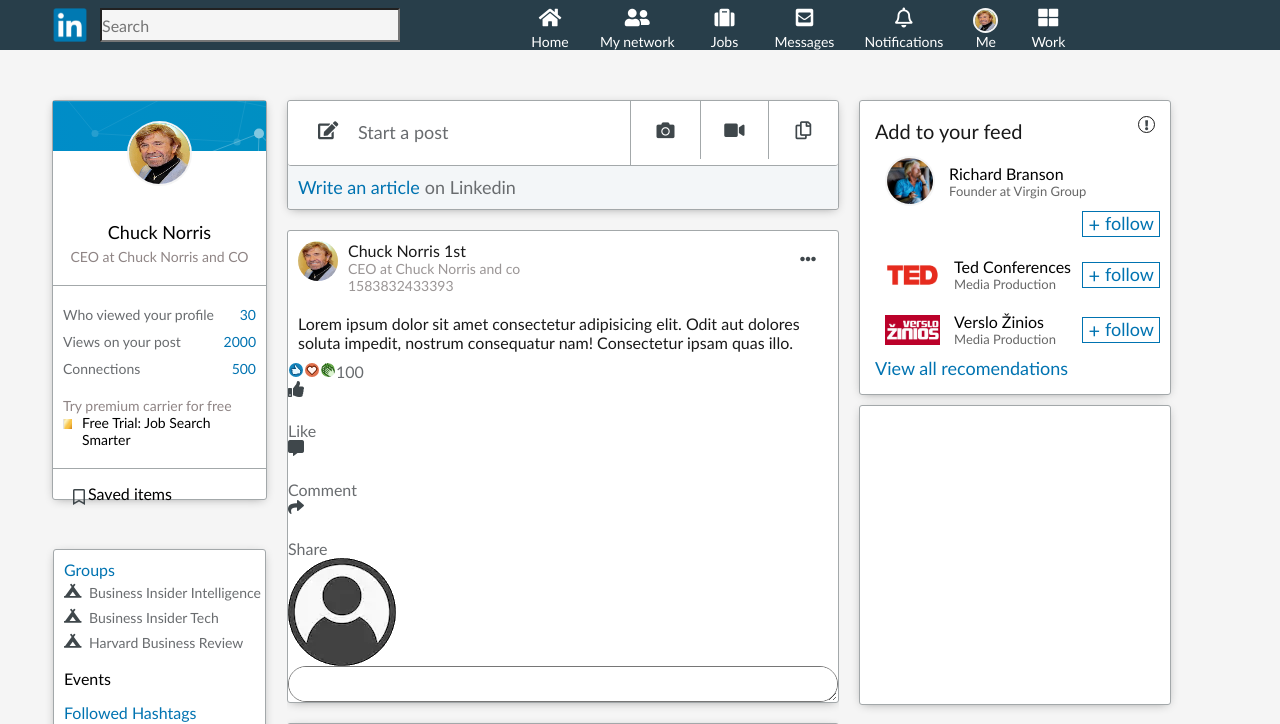
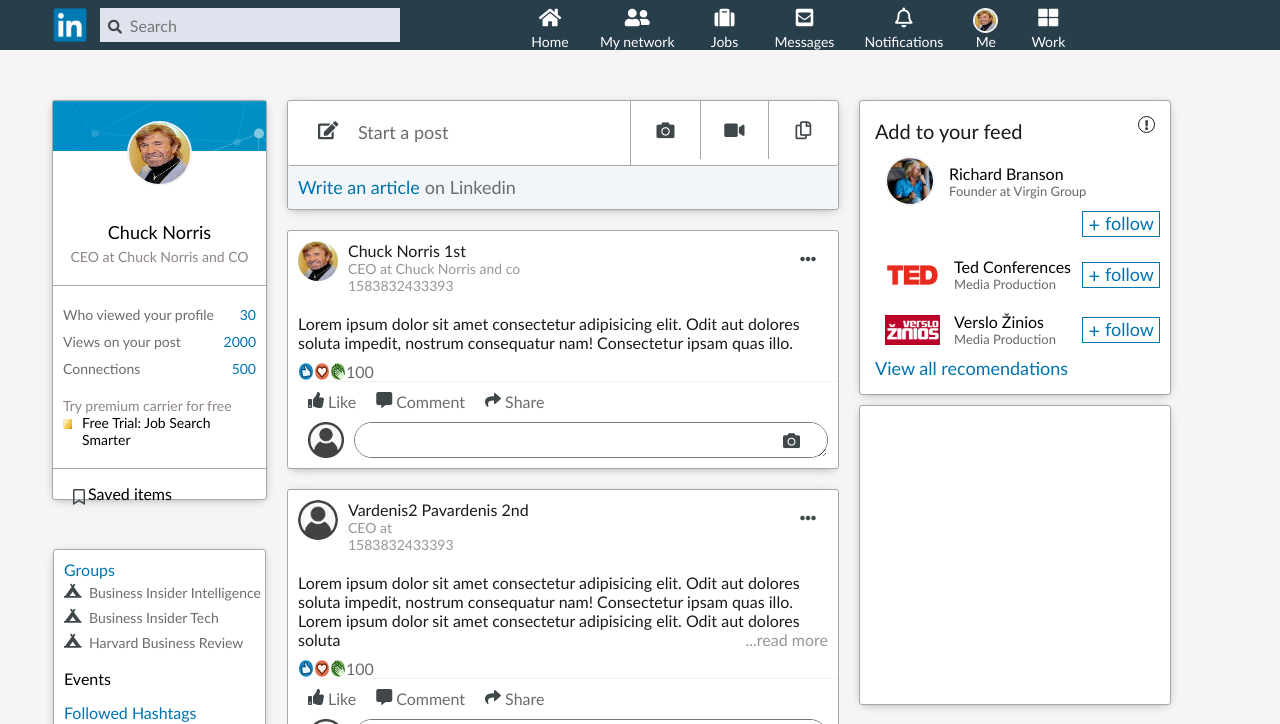
Before and after one commit to ievaskyriene/Linkedin, a plain HTML site: page index.html in a window 1280 px wide. Both pictures are taken after a click on the element "View all recomendations". Shown: the top 724 px of the page. Drawn offline with Linux system fonts and the light colour scheme.

Commit message:
searchNavFInal

```diff
--- a/css/style.css
+++ b/css/style.css
@@ -138,20 +138,35 @@ header {
             width: 60px;
         }
 
-        header > .navBar > .search {
+        header > .navBar >.search {
+            display: flex;
             height: 100%;
             width: 300px;
+            background-color: #e0e3ee;
 
 
         }
 
-        .navBar > .search > input {
-                height: 100%;
-                width: 100%;
-                font-size: 16px;
-                background-color: #f5f5f5;
-                outline: none ;
+            .navBar > .search > i {
+               height: 100%;
+               width: 30px;
+                padding-top: 12px;
+                font-size: 14px;
+                color: #3f474b;
+                border: 0px none;
+                background: transparent;
+
             }
+
+            .navBar > .search > input {
+                    height: 100%;
+                    width: 272px;
+                    font-size: 16px;
+                 outline: none;
+                    color: #3f474b;
+                    border: 0px none;
+                    background: transparent;
+                }
 
 /*leftPart*/
         .containerLeft{
@@ -572,33 +587,37 @@ header {
                 .post > .footer{
                     display: inline-block;
                     width: 100%;
+                    padding-left: 10px;
 
                 }
 
-                    .footer > .row{
+                    .footer > .reaction,
+                    .footer > .rowAction,
+                    .footer > .rowComment
+                    {
                         display: flex;
                         width: 100%;
                     }
 
-                    .footer > .row:first-child{
+                    .footer > .reaction{
                         border-bottom: 1px whitesmoke solid;
                     }
 
-                        .footer > .row > .action{
+                        .footer .action{
                             display: flex;
                             padding: 10px;
 
                         }
-                            .row > .action > i{
+                            .action > i{
                                 height: 20px;
                                 width: 20px;
                             }
 
-                            .row > .action > .texts{
+                            .action > .texts{
 
                             }
 
-                            .footer > .row > img{
+                            .footer > .rowComment > img{
                                 display: inline-block;
                                 width: 36px;
                                 height: 36px;
@@ -610,7 +629,7 @@ header {
 
                             }
 
-                            .footer > .row > .comment-form{
+                            .footer .comment-form{
                                 display: inline-block;
                                 width: calc(100% - 66px);
                                 float: right;
--- a/index.html
+++ b/index.html
@@ -14,7 +14,8 @@
         <div class = "navBar">
             <img src="./img/logo.png" alt="Logo">
             <div class = "search">
-                <input type = "text" placeholder = "search" ></input>
+                <i class="fas fa-search"></i>
+                <input type = "text" placeholder = "search"></input>
             </div>
             <div class = "demo"></div>
 
--- a/js/linkedin.js
+++ b/js/linkedin.js
@@ -2,12 +2,15 @@
 
 console.log("veikia")
 
-const search = document.querySelector("input");
-let searchOverlayAdded = false;
+const search = document.querySelector(".search");
+
 search.addEventListener("click", openMenu);
+let container = document.querySelector(".container")
+
+let whatever=false;
+
 
 function openMenu(){
-
     document.querySelector(".demo").innerHTML =
     `<div class="searchNav" style = "background-color: white; position: absolute; left: 60px; top: 40px">
         <div class = "navRow">
@@ -20,28 +23,37 @@ function openMenu(){
         </div>  `
 
 
-    if (searchOverlayAdded) {
-        searchOverlayAdded = true;
-    } else {
+document.querySelector(".search").innerHTML = `<input type = "text" placeholder = "search" style = "background-color: white; padding-left:10px;">
+<i class="fas fa-search" style = "color: #0073b1; width: 40px; font-size: 16px; padding-top: 10px;"></i></input>`
+
+
+let overlay = document.querySelector('.overlay')
+
+    if (whatever===false) {
         container.insertAdjacentHTML("afterbegin", "<div class='overlay'></div>")
+        whatever=true
     }
-    searchOverlayAdded = searchOverlayAdded;
+
+    overlay = !overlay;
 }
 
-let container = document.querySelector(".container")
+
 
 container.addEventListener('click', removeMenu)
 
 function removeMenu(){
     const overlay = document.querySelector('.overlay')
 
-
-
     document.querySelector(".demo").innerHTML =
     `<div class="searchNav">
         </div>
          `
+    document.querySelector(".search").innerHTML = `<i class="fas fa-search"></i>
+    <input type = "text" placeholder = "search"></input>`
+
+
         overlay.remove();
+        whatever=false
         return
 };
 
```
